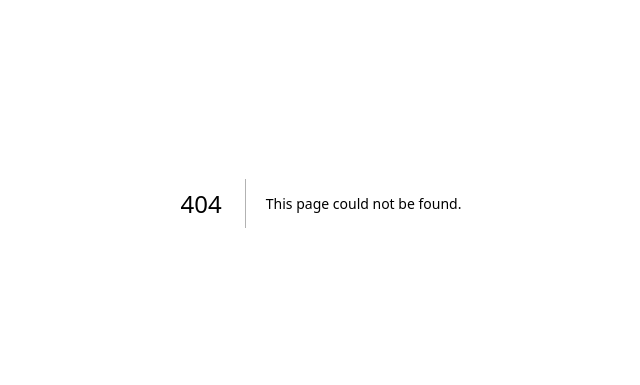
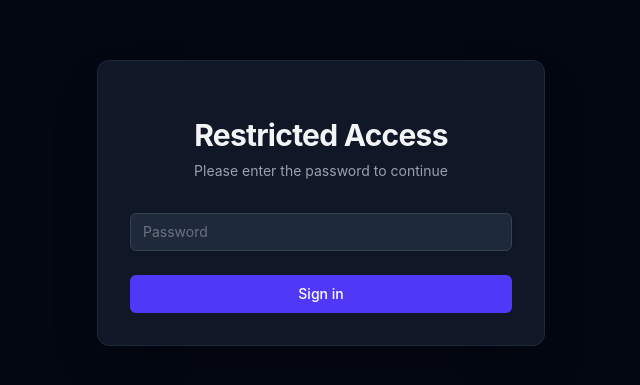
Before and after one commit to Encephos/RAG-backend, a Next.js app in the folder src/frontend/: page /login in a window 1280 px wide. Before the commit this address had no page. Shown: the part 197-582 px from the top of the page, without its empty margins (319-959 px from the left). Built offline with nearby package versions, Linux system fonts and the light colour scheme.

Commit message:
feat: Implement password-based authentication with a login page, server action, and route protection middleware.

```diff
--- /dev/null
+++ b/src/frontend/app/login/actions.ts
@@ -0,0 +1,27 @@
+'use server'
+
+import { cookies } from 'next/headers'
+import { redirect } from 'next/navigation'
+
+export async function login(prevState: any, formData: FormData) {
+    const password = formData.get('password') as string
+    const correctPassword = process.env.AUTH_PASSWORD
+
+    if (!correctPassword) {
+        console.error("AUTH_PASSWORD is not set in environment variables!")
+        return { error: 'Server misconfiguration: Authentication not set up.' }
+    }
+
+    if (password === correctPassword) {
+        const cookieStore = await cookies()
+        cookieStore.set('auth_token', 'authenticated', {
+            httpOnly: true,
+            secure: process.env.NODE_ENV === 'production',
+            maxAge: 60 * 60 * 24 * 7, // 1 week
+            path: '/',
+        })
+        redirect('/')
+    }
+
+    return { error: 'Wrong password' }
+}
--- /dev/null
+++ b/src/frontend/app/login/page.tsx
@@ -0,0 +1,61 @@
+'use client'
+
+import { useActionState } from 'react'
+import { login } from './actions'
+
+const initialState = {
+    error: '',
+}
+
+export default function LoginPage() {
+    const [state, formAction, isPending] = useActionState(login, initialState)
+
+    return (
+        <div className="min-h-screen flex items-center justify-center bg-gray-950 text-gray-100">
+            <div className="w-full max-w-md p-8 space-y-8 bg-gray-900 rounded-xl border border-gray-800 shadow-2xl">
+                <div className="text-center">
+                    <h2 className="mt-6 text-3xl font-bold tracking-tight">
+                        Restricted Access
+                    </h2>
+                    <p className="mt-2 text-sm text-gray-400">
+                        Please enter the password to continue
+                    </p>
+                </div>
+
+                <form action={formAction} className="mt-8 space-y-6">
+                    <div className="rounded-md shadow-sm -space-y-px">
+                        <div>
+                            <label htmlFor="password" className="sr-only">
+                                Password
+                            </label>
+                            <input
+                                id="password"
+                                name="password"
+                                type="password"
+                                required
+                                className="relative block w-full appearance-none rounded-md border border-gray-700 bg-gray-800 px-3 py-2 text-gray-100 placeholder-gray-500 focus:z-10 focus:border-indigo-500 focus:outline-none focus:ring-indigo-500 sm:text-sm"
+                                placeholder="Password"
+                            />
+                        </div>
+                    </div>
+
+                    {state?.error && (
+                        <div className="text-red-500 text-sm text-center bg-red-900/20 p-2 rounded">
+                            {state.error}
+                        </div>
+                    )}
+
+                    <div>
+                        <button
+                            type="submit"
+                            disabled={isPending}
+                            className="group relative flex w-full justify-center rounded-md border border-transparent bg-indigo-600 px-4 py-2 text-sm font-medium text-white hover:bg-indigo-700 focus:outline-none focus:ring-2 focus:ring-indigo-500 focus:ring-offset-2 focus:ring-offset-gray-900 disabled:opacity-50 disabled:cursor-not-allowed transition-colors"
+                        >
+                            {isPending ? 'Verifying...' : 'Sign in'}
+                        </button>
+                    </div>
+                </form>
+            </div>
+        </div>
+    )
+}
--- /dev/null
+++ b/src/frontend/middleware.ts
@@ -0,0 +1,39 @@
+import { NextResponse } from 'next/server'
+import type { NextRequest } from 'next/server'
+
+export function middleware(request: NextRequest) {
+    // Check for auth cookie
+    const authToken = request.cookies.get('auth_token')
+    const isAuthenticated = !!authToken
+
+    // Define paths that are always accessible
+    const isPublicPath =
+        request.nextUrl.pathname === '/login' ||
+        request.nextUrl.pathname.startsWith('/_next') ||
+        request.nextUrl.pathname.startsWith('/api') ||
+        request.nextUrl.pathname.startsWith('/static') ||
+        request.nextUrl.pathname.includes('.') // Files (images, etc)
+
+    if (!isAuthenticated && !isPublicPath) {
+        return NextResponse.redirect(new URL('/login', request.url))
+    }
+
+    if (isAuthenticated && request.nextUrl.pathname === '/login') {
+        return NextResponse.redirect(new URL('/', request.url))
+    }
+
+    return NextResponse.next()
+}
+
+export const config = {
+    matcher: [
+        /*
+         * Match all request paths except for the ones starting with:
+         * - api (API routes)
+         * - _next/static (static files)
+         * - _next/image (image optimization files)
+         * - favicon.ico (favicon file)
+         */
+        '/((?!api|_next/static|_next/image|favicon.ico).*)',
+    ],
+}
```
